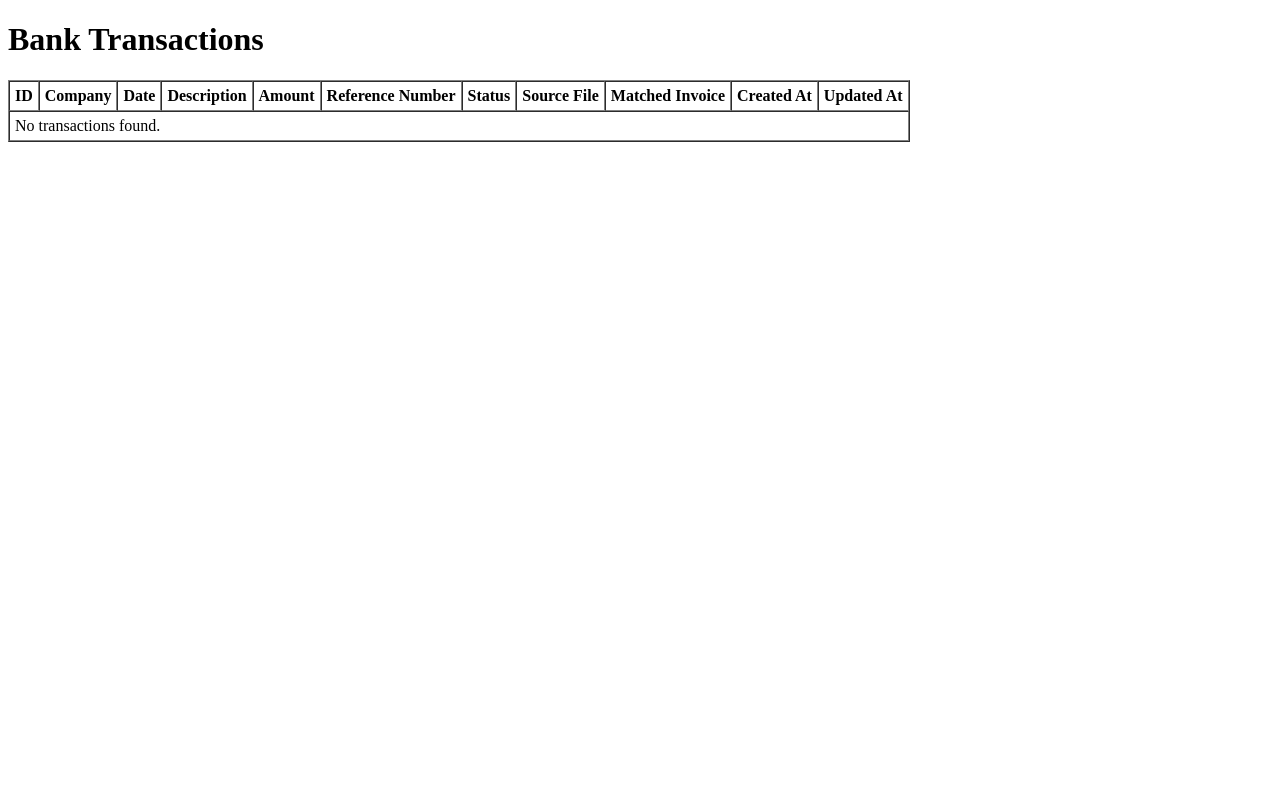
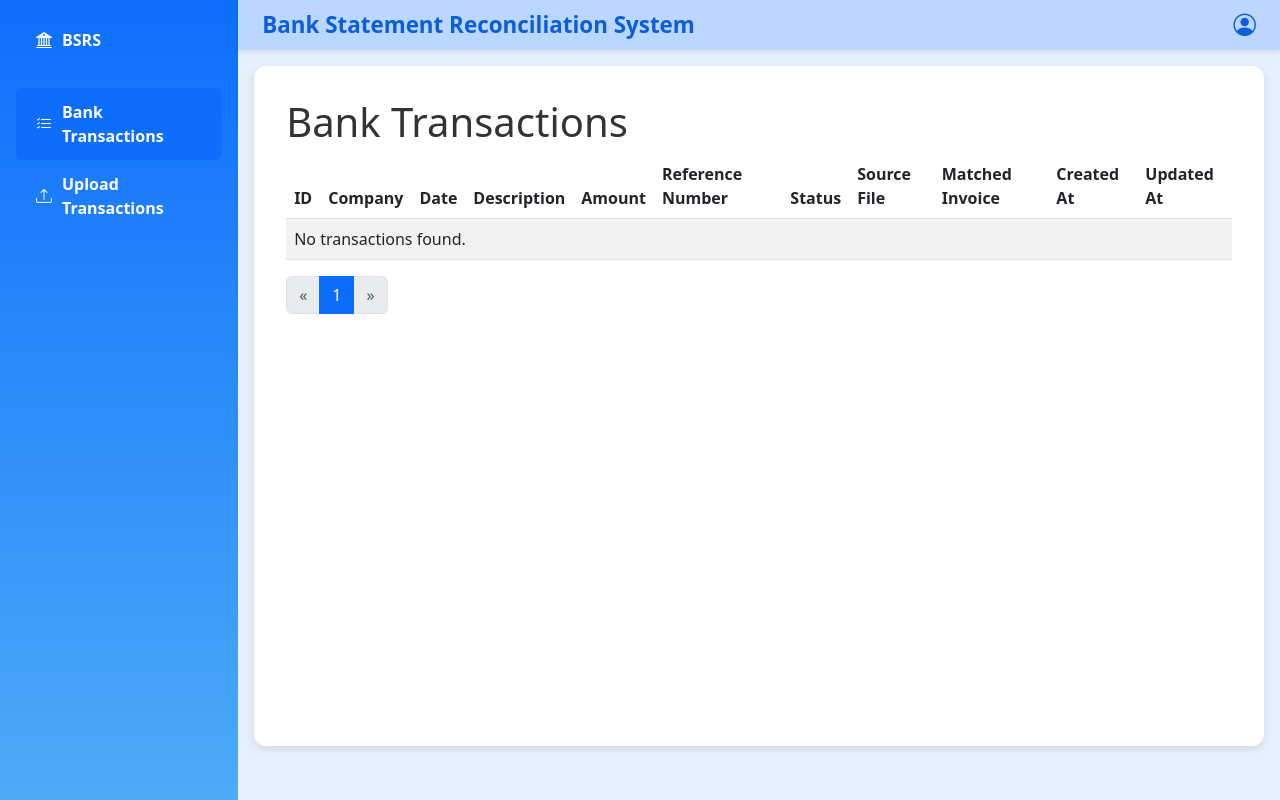
Before and after one commit to akhteruzzaman/bank-statement-reconciliation-system, a Django app: page /bank_transactions/ in a window 1280 px wide. Run offline with Django 5.2, Linux system fonts and the light colour scheme; data that the repository does not hold is empty.

Commit message:
Add Layout design

```diff
--- a/app/reconciliation/templates/reconciliation/bank_transactions.html
+++ b/app/reconciliation/templates/reconciliation/bank_transactions.html
@@ -1,11 +1,12 @@
-<!DOCTYPE html>
-<html>
-<head>
-    <title>Bank Transactions</title>
-</head>
-<body>
-    <h1>Bank Transactions</h1>
-    <table border="1" cellpadding="5" cellspacing="0">
+{% extends 'reconciliation/base.html' %}
+
+{% block title %}Bank Transactions{% endblock %}
+
+{% block content %}
+<h1>Bank Transactions</h1>
+
+<table class="table table-striped">
+    <thead>
         <tr>
             <th>ID</th>
             <th>Company</th>
@@ -19,7 +20,9 @@
             <th>Created At</th>
             <th>Updated At</th>
         </tr>
-        {% for txn in transactions %}
+    </thead>
+    <tbody>
+    {% for txn in transactions %}
         <tr>
             <td>{{ txn.id }}</td>
             <td>{{ txn.company.name }}</td>
@@ -33,9 +36,47 @@
             <td>{{ txn.created_at }}</td>
             <td>{{ txn.updated_at }}</td>
         </tr>
-        {% empty %}
+    {% empty %}
         <tr><td colspan="11">No transactions found.</td></tr>
-        {% endfor %}
-    </table>
-</body>
-</html>
+    {% endfor %}
+    </tbody>
+</table>
+
+<!-- Pagination controls -->
+<nav aria-label="Page navigation">
+  <ul class="pagination">
+    {% if transactions.has_previous %}
+      <li class="page-item">
+        <a class="page-link" href="?page={{ transactions.previous_page_number }}" aria-label="Previous">
+          <span aria-hidden="true">&laquo;</span>
+        </a>
+      </li>
+    {% else %}
+      <li class="page-item disabled">
+        <span class="page-link">&laquo;</span>
+      </li>
+    {% endif %}
+
+    {% for num in transactions.paginator.page_range %}
+      {% if transactions.number == num %}
+        <li class="page-item active"><span class="page-link">{{ num }}</span></li>
+      {% elif num > transactions.number|add:'-3' and num < transactions.number|add:'3' %}
+        <li class="page-item"><a class="page-link" href="?page={{ num }}">{{ num }}</a></li>
+      {% endif %}
+    {% endfor %}
+
+    {% if transactions.has_next %}
+      <li class="page-item">
+        <a class="page-link" href="?page={{ transactions.next_page_number }}" aria-label="Next">
+          <span aria-hidden="true">&raquo;</span>
+        </a>
+      </li>
+    {% else %}
+      <li class="page-item disabled">
+        <span class="page-link">&raquo;</span>
+      </li>
+    {% endif %}
+  </ul>
+</nav>
+
+{% endblock %}
--- /dev/null
+++ b/app/reconciliation/templates/reconciliation/base.html
@@ -0,0 +1,108 @@
+<!DOCTYPE html>
+<html lang="en">
+<head>
+    <meta charset="UTF-8" />
+    <meta name="viewport" content="width=device-width, initial-scale=1" />
+    <title>{% block title %}BSRS{% endblock %}</title>
+
+    <!-- Bootstrap CSS -->
+    <link href="https://cdn.jsdelivr.net/npm/bootstrap@5.3.0/dist/css/bootstrap.min.css" rel="stylesheet" />
+
+    <!-- Bootstrap Icons -->
+    <link href="https://cdn.jsdelivr.net/npm/bootstrap-icons@1.10.5/font/bootstrap-icons.css" rel="stylesheet" />
+
+    <style>
+      body {
+        background-color: #e7f0fd; /* Light blue background */
+        color: #333;
+      }
+      .sidebar {
+        background: linear-gradient(180deg, #0d6efd 0%, #4dabf7 100%); /* Blue gradient */
+        min-height: 100vh;
+        color: white;
+      }
+      .sidebar a {
+        color: white;
+        font-weight: 600;
+        padding: 12px 20px;
+        display: flex;
+        align-items: center;
+        gap: 10px;
+        text-decoration: none;
+        border-radius: 8px;
+        transition: background-color 0.2s ease;
+      }
+      .sidebar a:hover,
+      .sidebar a.active {
+        background-color: #084298; /* Darker blue */
+        color: #cfe2ff;
+      }
+      .topbar {
+        background: #bbd7ff; /* Lighter blue */
+        padding: 0.5rem 1.5rem;
+        box-shadow: 0 2px 5px rgb(0 0 0 / 0.1);
+      }
+      .topbar .brand {
+        font-weight: 700;
+        font-size: 1.4rem;
+        color: #0b5ed7; /* Bootstrap primary blue */
+      }
+      .topbar .user-icon {
+        font-size: 1.4rem;
+        color: #0b5ed7;
+        cursor: pointer;
+      }
+      main.content {
+        padding: 2rem;
+        background: white;
+        border-radius: 12px;
+        margin: 1rem;
+        box-shadow: 0 3px 10px rgb(0 0 0 / 0.1);
+        min-height: 85vh;
+      }
+    </style>
+</head>
+<body>
+
+<div class="d-flex">
+    <!-- Sidebar -->
+    <nav class="sidebar d-flex flex-column p-3">
+        <a href="/" class="mb-4 text-center brand text-white text-decoration-none">
+            <i class="bi bi-bank2"></i> BSRS
+        </a>
+
+        <ul class="nav nav-pills flex-column mb-auto">
+            <li class="nav-item">
+                <a href="{% url 'bank_transactions' %}" class="nav-link {% if request.path == '/bank_transactions/' %}active{% endif %}">
+                    <i class="bi bi-list-check"></i> Bank Transactions
+                </a>
+            </li>
+            <li>
+                <a href="{% url 'upload_transactions' %}" class="nav-link {% if request.path == '/upload/' %}active{% endif %}">
+                    <i class="bi bi-upload"></i> Upload Transactions
+                </a>
+            </li>
+        </ul>
+    </nav>
+
+    <!-- Main content area -->
+    <div class="flex-grow-1">
+        <header class="topbar d-flex justify-content-between align-items-center">
+            <div class="brand">Bank Statement Reconciliation System</div>
+            <div>
+                <i class="bi bi-person-circle user-icon" title="User Profile"></i>
+            </div>
+        </header>
+
+        <main class="content">
+            {% block content %}
+            {% endblock %}
+        </main>
+    </div>
+</div>
+
+<!-- Bootstrap JS Bundle -->
+<script src="https://cdn.jsdelivr.net/npm/bootstrap@5.3.0/dist/js/bootstrap.bundle.min.js"></script>
+
+</body>
+</html>
--- a/app/reconciliation/views.py
+++ b/app/reconciliation/views.py
@@ -1,10 +1,17 @@
 from django.shortcuts import render, redirect
 from .models import BankTransaction
 import pandas as pd
+from django.core.paginator import Paginator
 
 def bank_transactions_view(request):
-    transactions = BankTransaction.objects.all()
+    transactions_list = BankTransaction.objects.all().order_by('-id')  # Order by id descending
+    paginator = Paginator(transactions_list, 10)  # 10 per page
+
+    page_number = request.GET.get('page')
+    transactions = paginator.get_page(page_number)
+
     return render(request, 'reconciliation/bank_transactions.html', {'transactions': transactions})
+
 
 def upload_transactions_view(request):
     message = ''
```
Also changed, not shown: app/reconciliation/templates/reconciliation/upload.html (+20 -19 lines).
